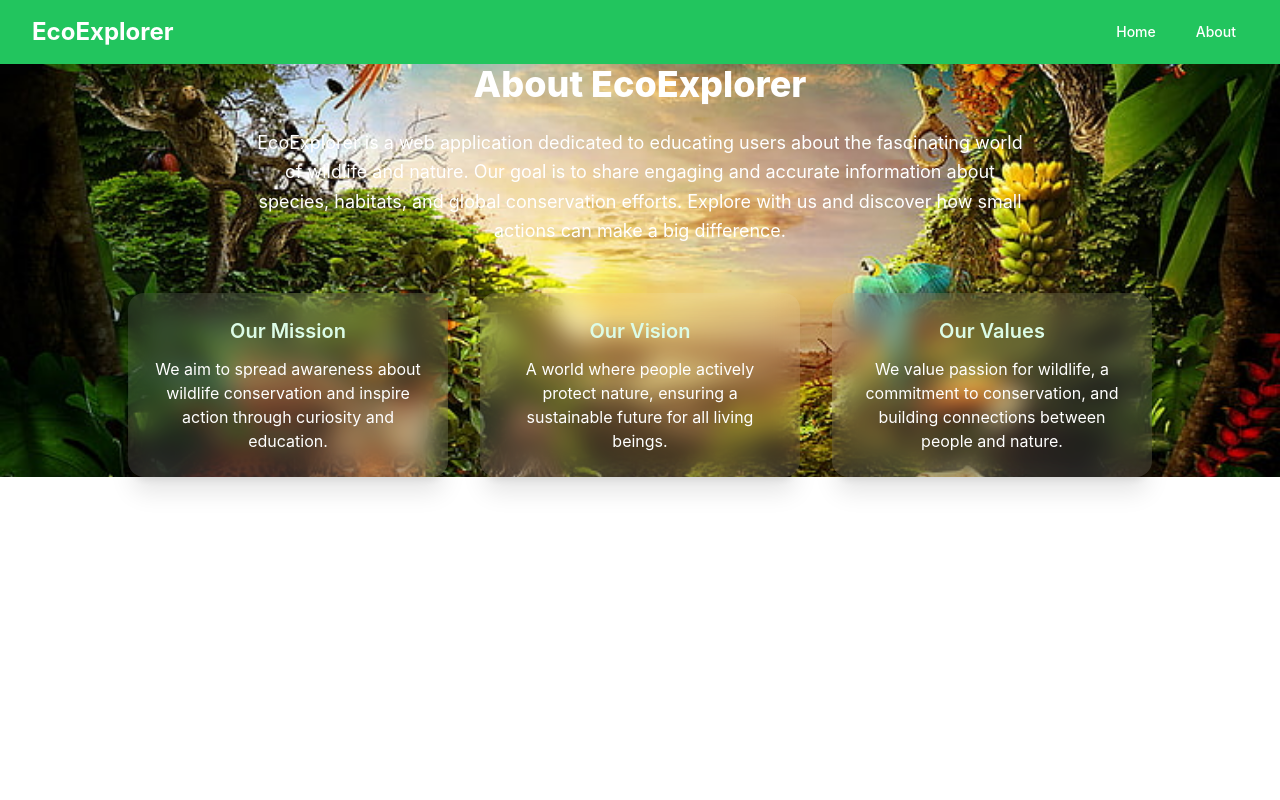
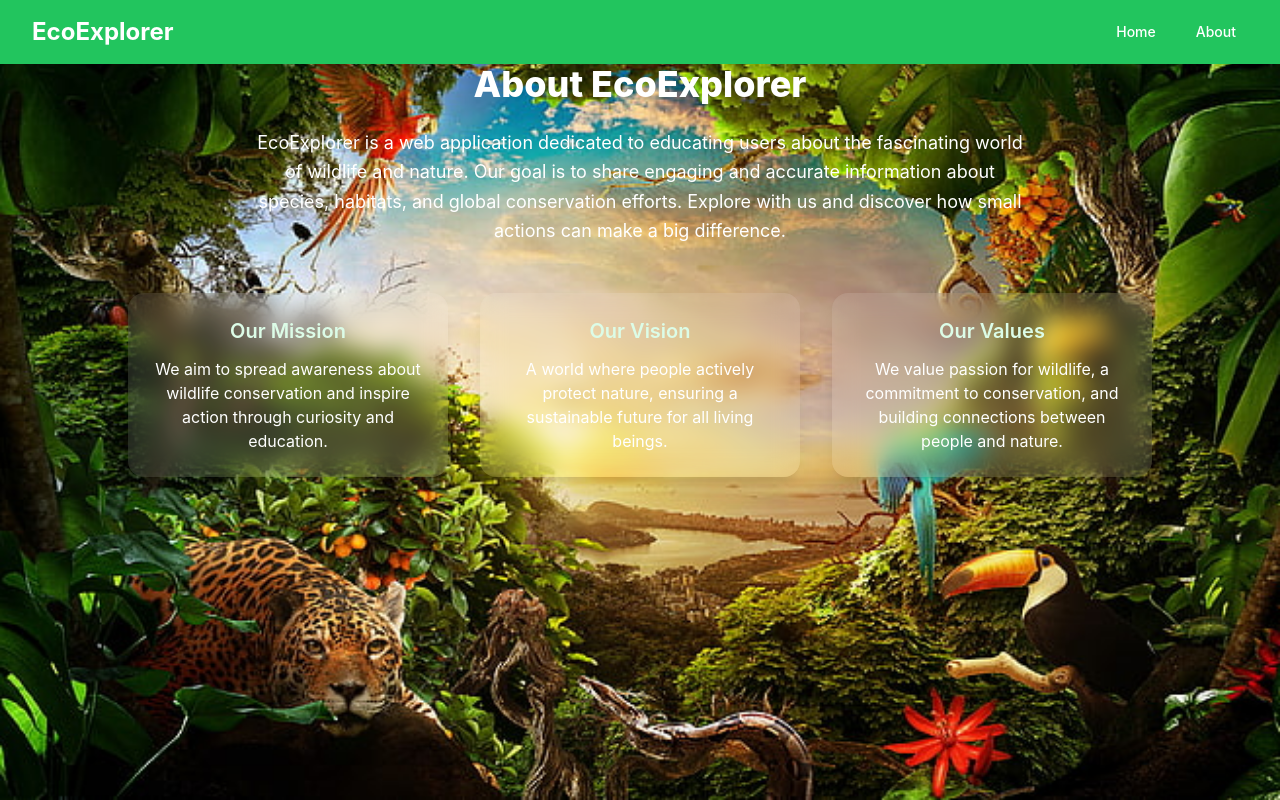
Before and after one commit to morglinF/EcoExplorer, a React (Create React App) app: page /about in a window 1280 px wide. Built offline with nearby package versions, Linux system fonts and the light colour scheme.

Commit message:
Eco explorer

```diff
--- a/src/components/About.js
+++ b/src/components/About.js
@@ -4,7 +4,7 @@
 export default function About() {
   return (
     <section
-      className="relative bg-gradient-to-r from-green-500 to-green-700"
+      className="relative bg-gradient-to-r from-green-500 to-green-700 min-h-screen"
       style={{ backgroundImage: "url('/images/background.jpg')", backgroundSize: 'cover', backgroundPosition: 'center' }}
     >
        <Navbar/>
```
